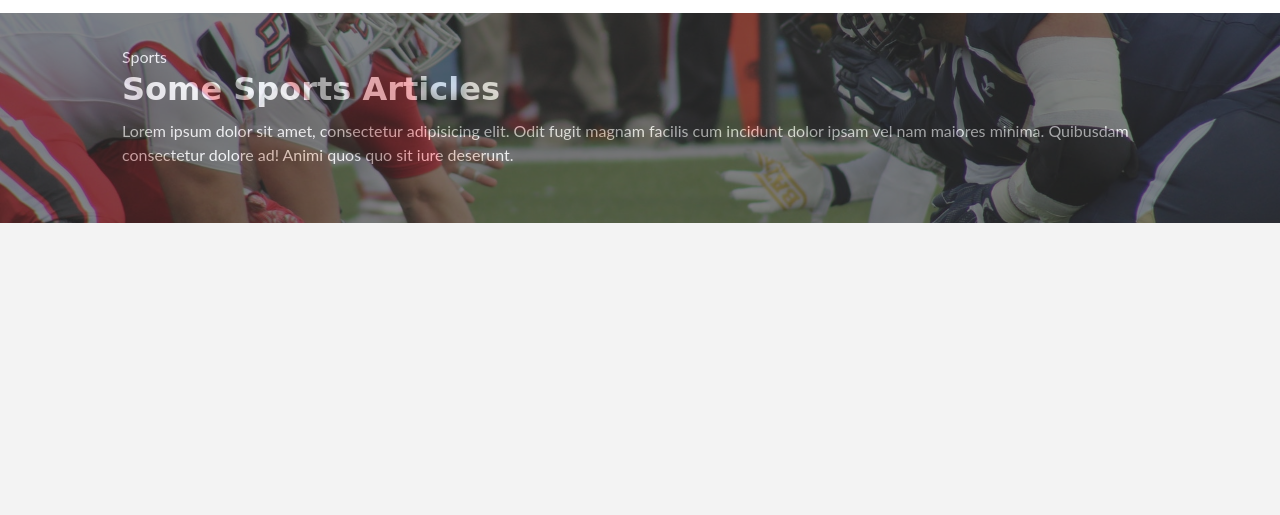
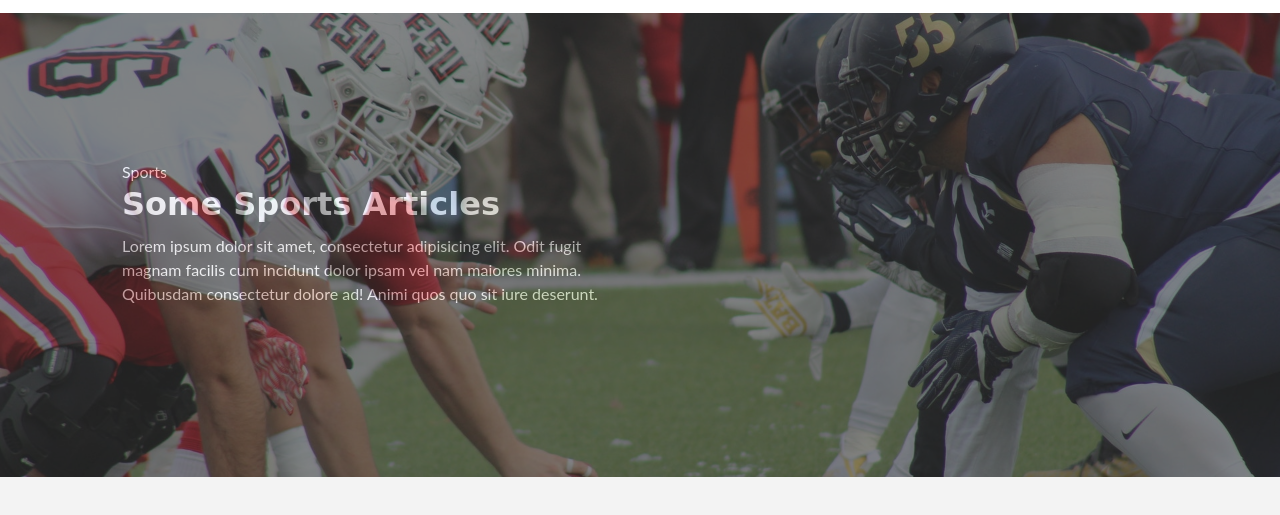
Before and after one commit to sajadhussain/newsgrid, a plain HTML site: page index.html in a window 1280 px wide. Shown: the part 67-582 px from the top of the page. Drawn offline with Linux system fonts and the light colour scheme.

Commit message:
featured

```diff
--- a/css/style.css
+++ b/css/style.css
@@ -111,3 +111,10 @@ h1,h2,h3,h4,h5,h6{
     width: 100%;
     opacity: 0.4;
 }
+#showcase .showcase-container{
+    display: grid;
+    grid-template-columns: repeat(2,1fr);
+    justify-content: center;
+    align-items: center;
+    height: 50vh;
+}
```
